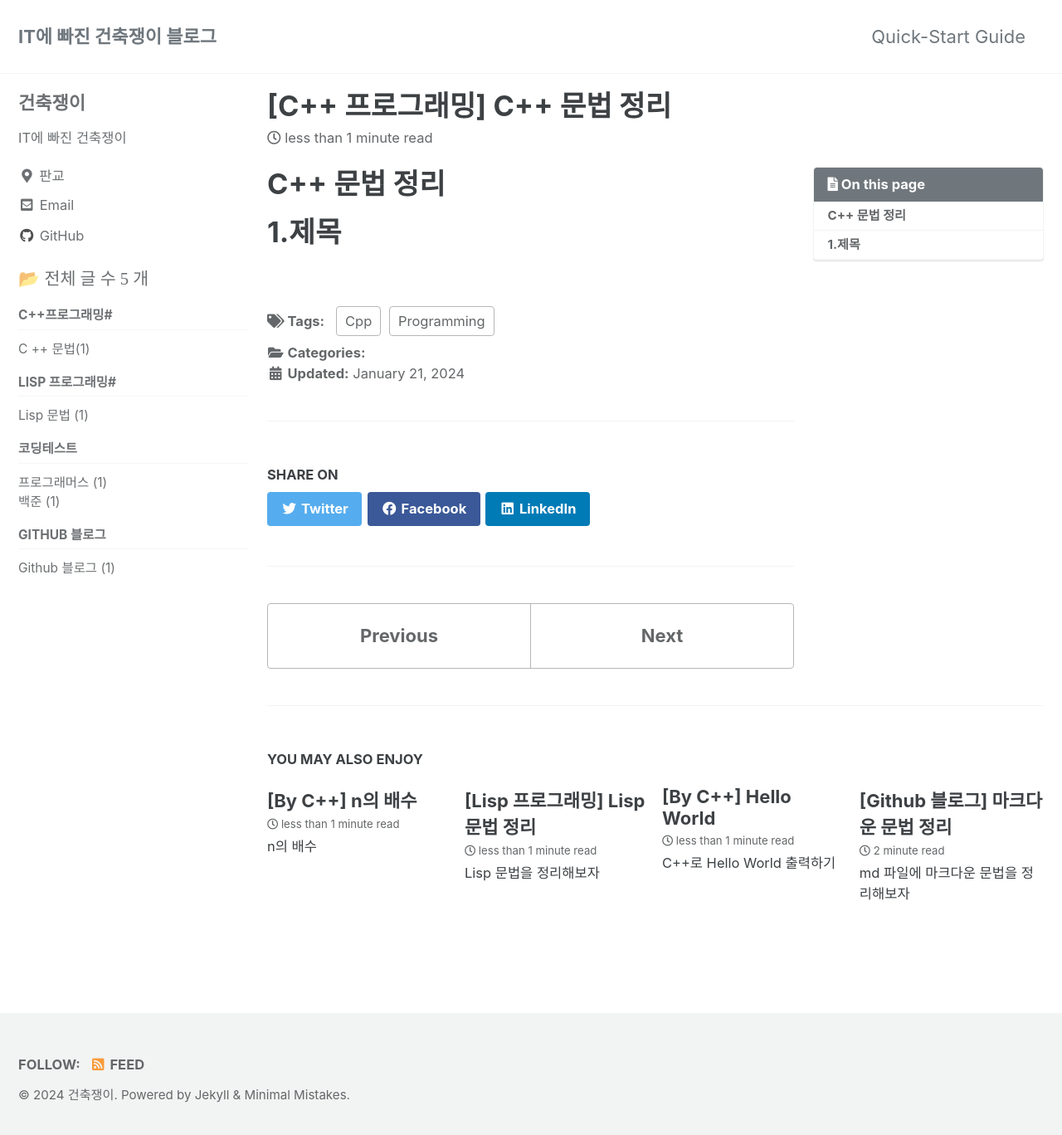
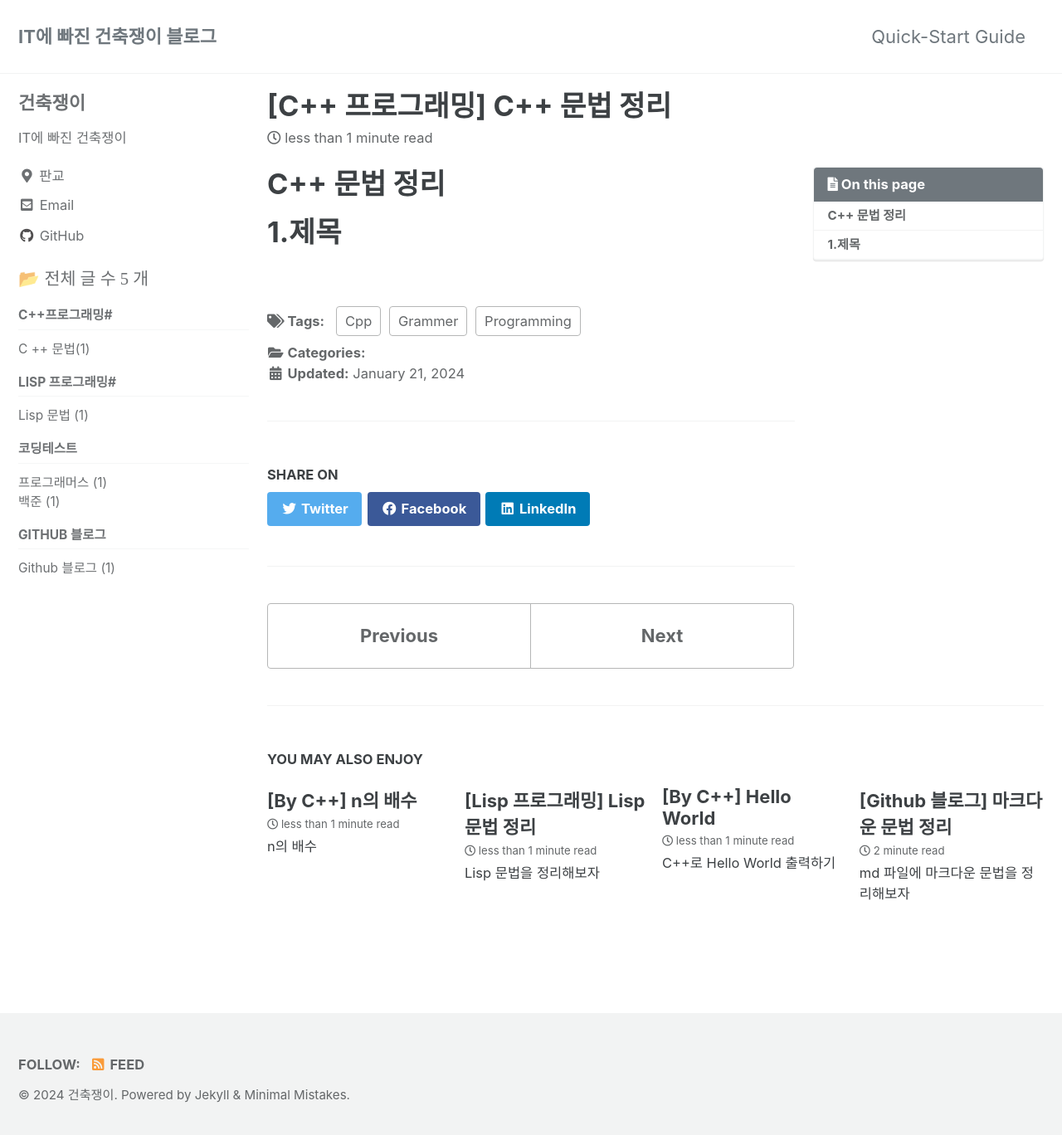
Before and after one commit to Gunchukzae/gunchukzae.github.io, a Jekyll site: the page built from _posts/2024-01-21-CppGrammer.md, in a window 1280 px wide and 1376 px high. Shown: the top 1368 px of the window at 83% size. Built offline with Jekyll 4.4.1, drawn with Linux system fonts in a browser that asks for light colours; cached includes are drawn as plain includes.

Commit message:
categorytest

```diff
--- a/_includes/nav_list_main
+++ b/_includes/nav_list_main
@@ -18,8 +18,8 @@
                 <!--Cpp 카테고리 글들을 모아둔 페이지인 /categories/cpp 주소의 글로 링크 연결-->
                 <!--category[1].size 로 해당 카테고리를 가진 글의 개수 표시-->
                 {% for category in site.categories %}
-                    {% if category[0] == "Cpp" %}
-                        <li><a href="/categories/cpp" class="">C ++ 문법({{category[1].size}})</a></li>
+                    {% if category[0] == "CppGrammer" %}
+                        <li><a href="/categories/cppgrammer" class="">C ++ 문법({{category[1].size}})</a></li>
                     {% endif %}
                 {% endfor %}
             </ul>
@@ -30,8 +30,8 @@
                 <!--Cpp 카테고리 글들을 모아둔 페이지인 /categories/cpp 주소의 글로 링크 연결-->
                 <!--category[1].size 로 해당 카테고리를 가진 글의 개수 표시-->
                 {% for category in site.categories %}
-                    {% if category[0] == "Lisp" %}
-                        <li><a href="/categories/lisp" class="">Lisp 문법 ({{category[1].size}})</a></li>
+                    {% if category[0] == "LispGrammer" %}
+                        <li><a href="/categories/lispgrammer" class="">Lisp 문법 ({{category[1].size}})</a></li>
                     {% endif %}
                 {% endfor %}
             </ul>
--- a/_posts/2024-01-21-Cpp.md
+++ b/_posts/2024-01-21-CppGrammer.md
@@ -3,9 +3,9 @@ title:  "[C++ 프로그래밍] C++ 문법 정리"
 excerpt: "C++ 문법을 정리해보자"
 
 categories:
-  - Cpp
+  - CppGrammer
 tags:
-  - [Cpp, Programming]
+  - [Cpp, Programming, Grammer]
 
 toc: true
 toc_sticky: true
```
Also changed, not shown: _posts/2024-01-21-LispGrammer.md (renamed from _posts/2024-01-21-Lisp.md, +2 -2 lines).
